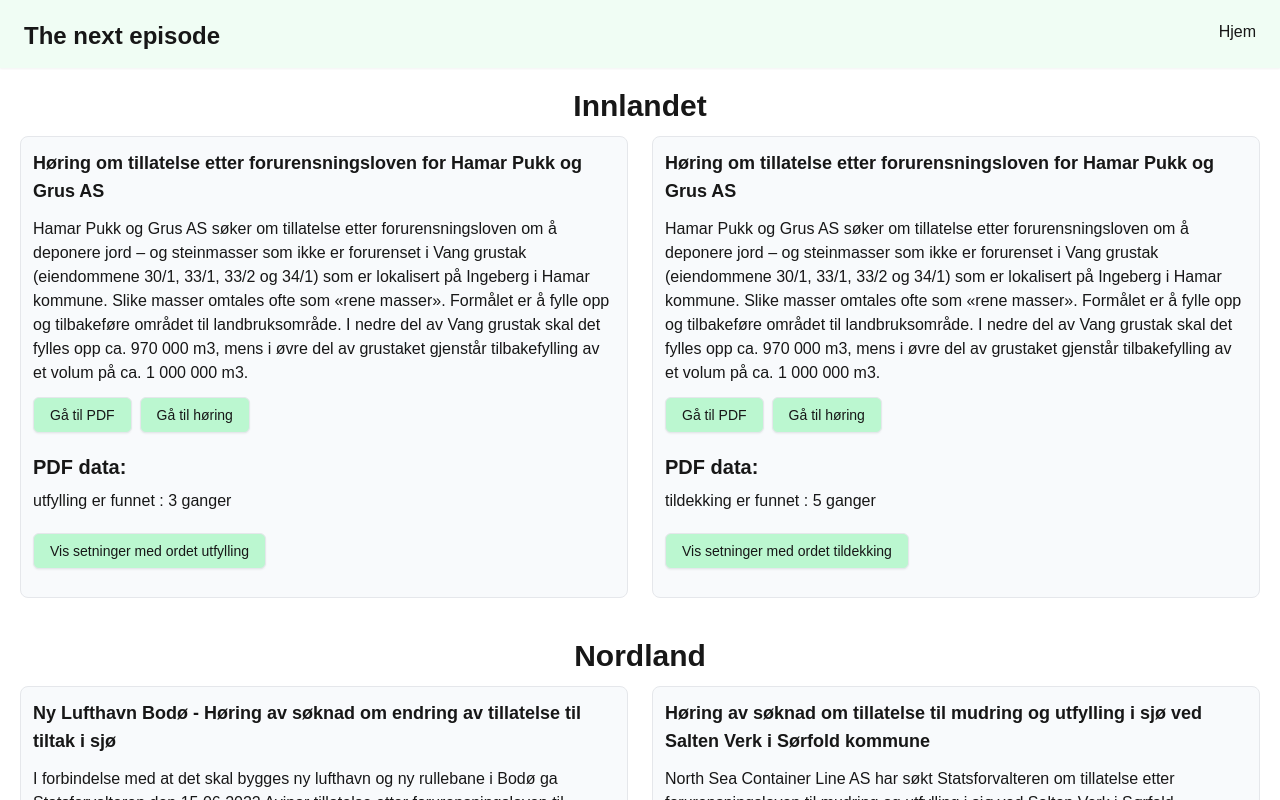
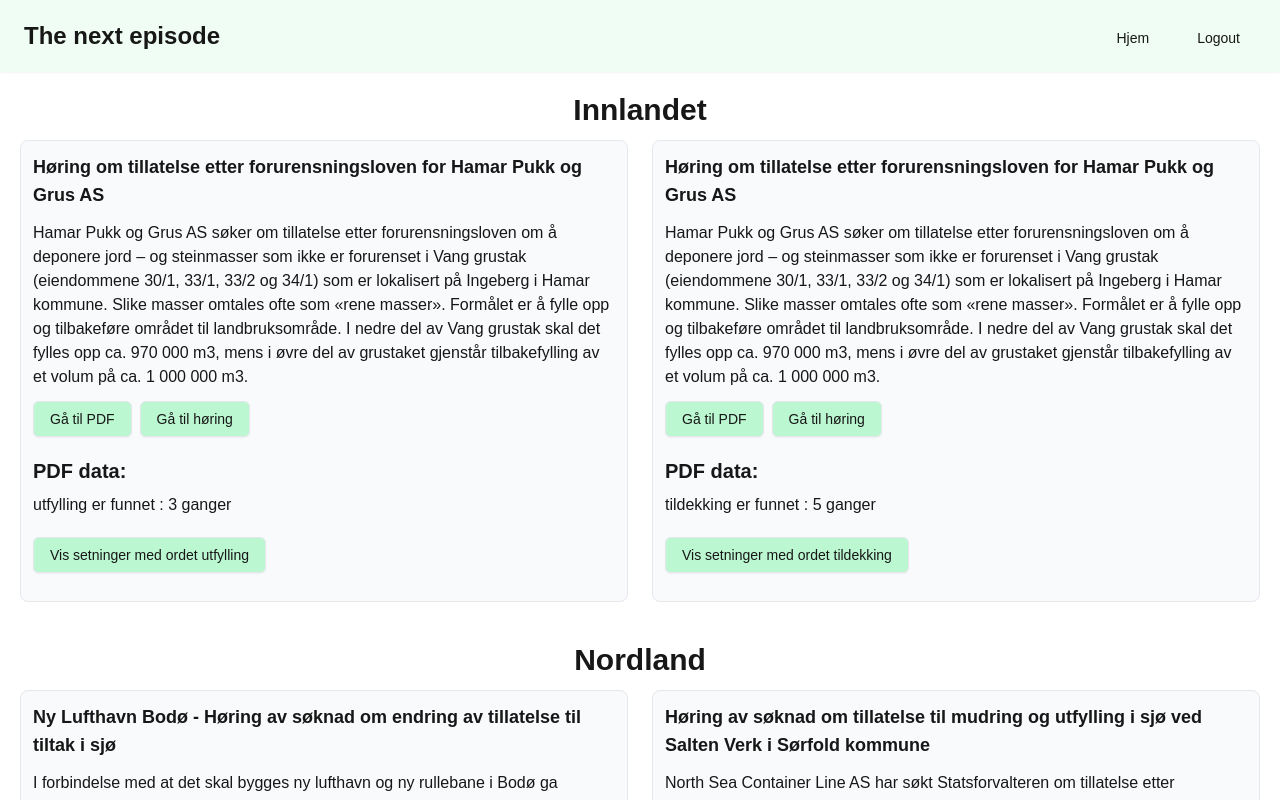
Before and after one commit to akeek/nxtep, a Next.js app: page /statsforvalteren in a window 1280 px wide. Shown: the top 800 px of the page. Built offline with nearby package versions, Linux system fonts and the light colour scheme; sample sign-in values are in the browser's storage.

Commit message:
endre login

```diff
--- a/package.json
+++ b/package.json
@@ -28,7 +28,7 @@
   "devDependencies": {
     "@types/bcrypt": "^5.0.2",
     "@types/express": "^5.0.0",
-    "@types/node": "^22.9.0",
+    "@types/node": "^22.9.1",
     "@types/pdf-parse": "^1.1.4",
     "@types/react": "18.3.12",
     "eslint": "^8.57.1",
--- a/public/data/users.json
+++ b/public/data/users.json
@@ -2,16 +2,16 @@
   {
     "id": 1,
     "username": "admin",
-    "password": "$2b$10$fkLVegDWrfOgNK8bb8t6r.ok5ycukxfeGUZbQ8UgbzXjjumjoqcLm"
+    "password": "$2b$10$LhcqfKmQW8xqve9rpxbAR.D9epXLLBDj5g2Rv/tAH0yjLvFvgrrpS"
   },
   {
     "id": 2,
     "username": "simensjø",
-    "password": "$2b$10$bUDOh3H.BQNN556FwyGw6ebwe5LF/0Fb5H8nzAK6OKVdM6QrtU55K"
+    "password": "$2b$10$7nL4tYOBTNCi9I5z7eudP.HWRL7BpmI42eK3UsuixxHNzcFKrpD1e"
   },
   {
     "id": 3,
     "username": "sindrebeton",
-    "password": "$2b$10$Q7fHbOIsTSYO1cQ3kXeaIealalI8jg91NCkHG5WlZZDak4MP.PEt6"
+    "password": "$2b$10$Aa.hecFINeY.EV0YW5CF8OM4tKDW6lUd7o1Z6uOtlpEC2Aa/9LYRW"
   }
 ]
--- a/src/app/page.tsx
+++ b/src/app/page.tsx
@@ -2,20 +2,8 @@
 
 import Link from "next/link";
 import { Button } from "../components/ui/button";
-import { useEffect } from "react";
-import { useRouter } from "next/navigation";
 
 const HomePage = () => {
-  const router = useRouter();
-
-  useEffect(() => {
-    // Mocking a check for user login
-    const userLoggedIn = localStorage.getItem("user");
-    if (!userLoggedIn) {
-      router.push("/login"); // Redirect to login if not authenticated
-    }
-  }, [router]);
-
   return (
     <div className="container mx-auto">
       <h1 className="text-center text-5xl py-6">Welcome to the Next Episode</h1>
--- a/src/app/statsforvalteren/page.tsx
+++ b/src/app/statsforvalteren/page.tsx
@@ -1,8 +1,20 @@
 "use client";
 
 import CombinedData from "./combinedData";
+import { useEffect } from "react";
+import { useRouter } from "next/navigation";
 
 const Statsforvalteren = () => {
+  const router = useRouter();
+
+  useEffect(() => {
+    // Mocking a check for user login
+    const userLoggedIn = localStorage.getItem("user");
+    if (!userLoggedIn) {
+      router.push("/login"); // Redirect to login if not authenticated
+    }
+  }, [router]);
+
   return (
     <div className="container mx-auto">
       <CombinedData />
--- a/src/components/header.tsx
+++ b/src/components/header.tsx
@@ -1,14 +1,43 @@
 "use client";
 
+import { useEffect, useState } from "react";
 import Link from "next/link";
+import { logout } from "../lib/utils/logout";
+import { Button } from "./ui/button";
 
 function Nav() {
+  const [user, setUser] = useState(null);
+
+  useEffect(() => {
+    // Check if the user exists in localStorage on component mount
+    const storedUser = localStorage.getItem("user");
+    if (storedUser) {
+      setUser(JSON.parse(storedUser)); // Parse and set user info
+    }
+  }, []);
+
   return (
     <nav>
       <ul className="flex flex-row gap-4">
         <li>
-          <Link href="/">Hjem</Link>
+          <Button
+            variant="ghost"
+            className="hover:bg-green-500 hover:text-white"
+          >
+            <Link href="/">Hjem</Link>
+          </Button>
         </li>
+
+        {/* Conditionally render logout button if there is a user */}
+        {user && (
+          <Button
+            variant="ghost"
+            className="hover:bg-green-500 hover:text-white"
+            onClick={logout}
+          >
+            Logout
+          </Button>
+        )}
       </ul>
     </nav>
   );
--- /dev/null
+++ b/src/lib/utils/logout.tsx
@@ -0,0 +1,9 @@
+// src/utils/authUtils.ts
+
+export const logout = () => {
+  // Remove the user from localStorage
+  localStorage.removeItem("user");
+
+  // Redirect to the login page
+  window.location.href = "/"; // or use a routing method
+};
--- a/src/pages/login.tsx
+++ b/src/pages/login.tsx
@@ -20,7 +20,7 @@
     if (response.ok) {
       const data = await response.json();
       localStorage.setItem("user", JSON.stringify(data.user));
-      router.push("/"); // Redirect on successful login
+      router.push("/statsforvalteren"); // Redirect on successful login
     } else {
       const err = await response.json();
       setError(err.error);
```
Also changed, not shown: 1 other file (tests, documents, lock files or other folders).
